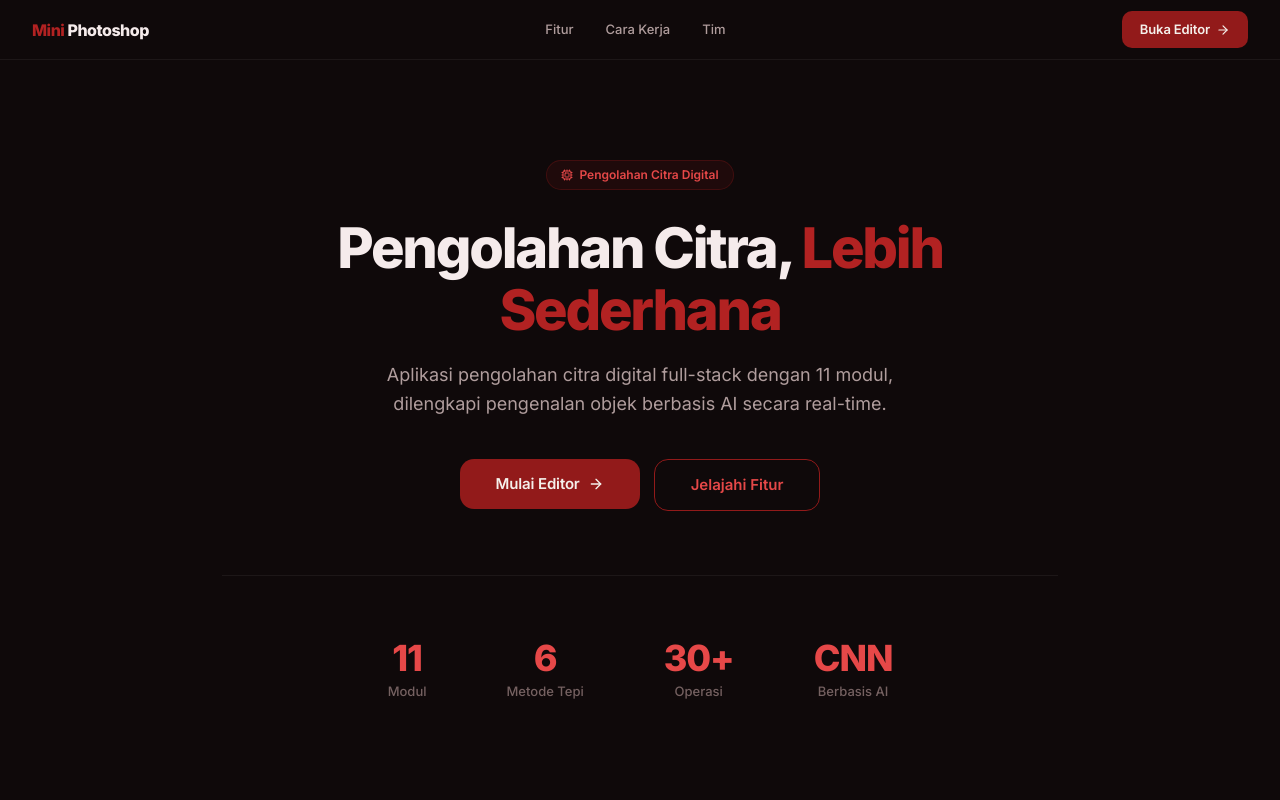
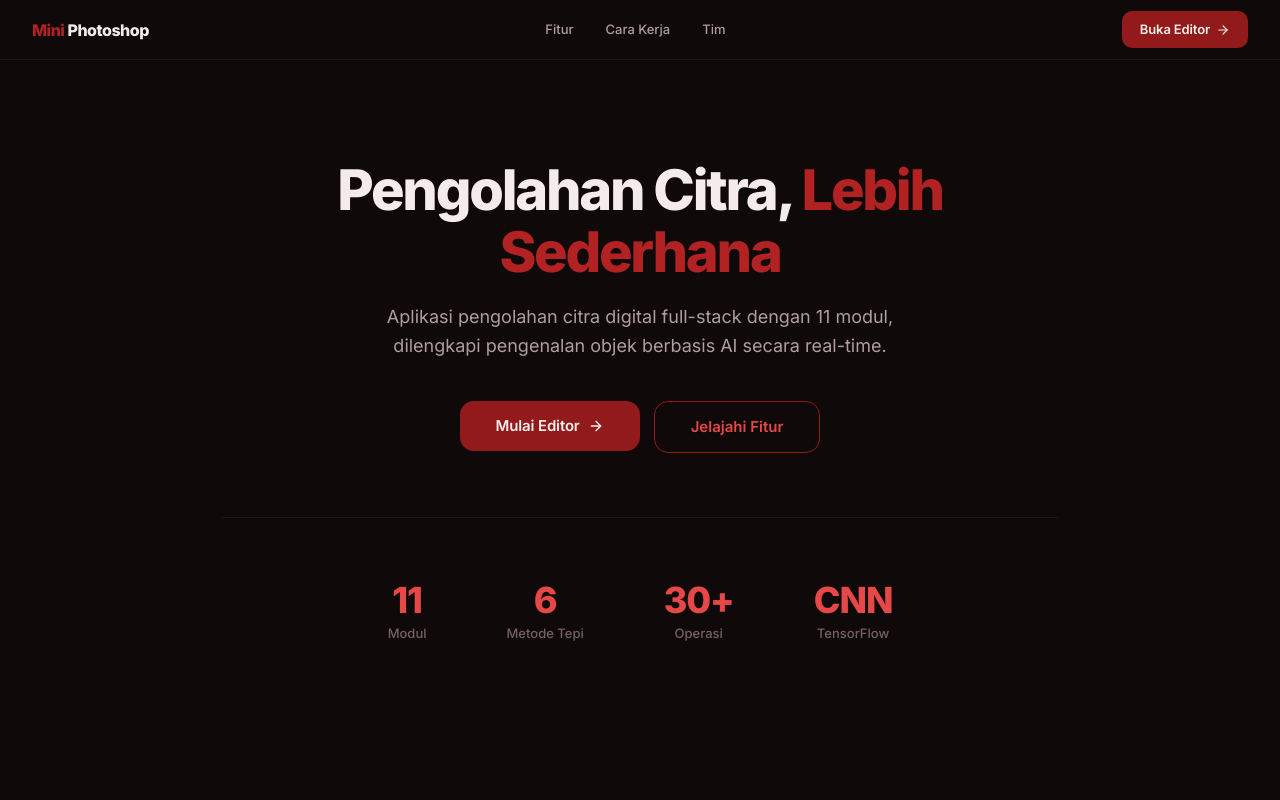
Before and after one commit to Elmanda1/mini-photoshop, a Next.js app in the folder frontend/: page / in a window 1280 px wide. Shown: the top 800 px of the page. Built offline with nearby package versions, Linux system fonts and the light colour scheme.

Commit message:
feat(landing): add team biodata assets

```diff
--- a/frontend/src/app/page.tsx
+++ b/frontend/src/app/page.tsx
@@ -115,18 +115,18 @@ const STEPS = [
 
 const TEAM = [
   {
-    name: "Falihelmandaghaisan",
-    role: "Pengembang Frontend",
-    nim: "220101001",
-    class: "IF-46-01",
-    image: "/creators/creator1.png",
+    name: "Falih Elmanda Ghaisan",
+    role: "Lead FullStack Developer",
+    nim: "2407411073",
+    class: "TI-4C",
+    image: "/creators/falih.jpeg",
   },
   {
     name: "Muhammad Fatih Ammario Seno",
-    role: "Pengembang Backend",
-    nim: "220101002",
-    class: "IF-46-01",
-    image: "/creators/creator2.png",
+    role: "FullStack Developer",
+    nim: "2407411074",
+    class: "TI-4C",
+    image: "/creators/fatih.jpeg",
   },
 ];
 
@@ -210,26 +210,6 @@ export default function LandingPage() {
           textAlign: "center",
         }}
       >
-        {/* Tag */}
-        <div
-          className="animate-fade-in"
-          style={{
-            display: "inline-flex",
-            alignItems: "center",
-            gap: 6,
-            padding: "5px 14px",
-            borderRadius: "var(--radius-full)",
-            background: "var(--wine-bg)",
-            border: "1px solid var(--border-wine)",
-            fontSize: 12,
-            fontWeight: 600,
-            color: "var(--wine-lighter)",
-            marginBottom: 28,
-          }}
-        >
-          <Cpu size={12} />
-          Pengolahan Citra Digital
-        </div>
 
         {/* Headline */}
         <h1
@@ -308,7 +288,7 @@ export default function LandingPage() {
             { value: "11", label: "Modul" },
             { value: "6", label: "Metode Tepi" },
             { value: "30+", label: "Operasi" },
-            { value: "CNN", label: "Berbasis AI" },
+            { value: "CNN", label: "TensorFlow" },
           ].map((stat) => (
             <div key={stat.label} className="stat-card">
               <div className="stat-value">{stat.value}</div>
```
Also changed, not shown: frontend/public/creators/falih.jpeg (added), frontend/public/creators/fatih.jpeg (added).
